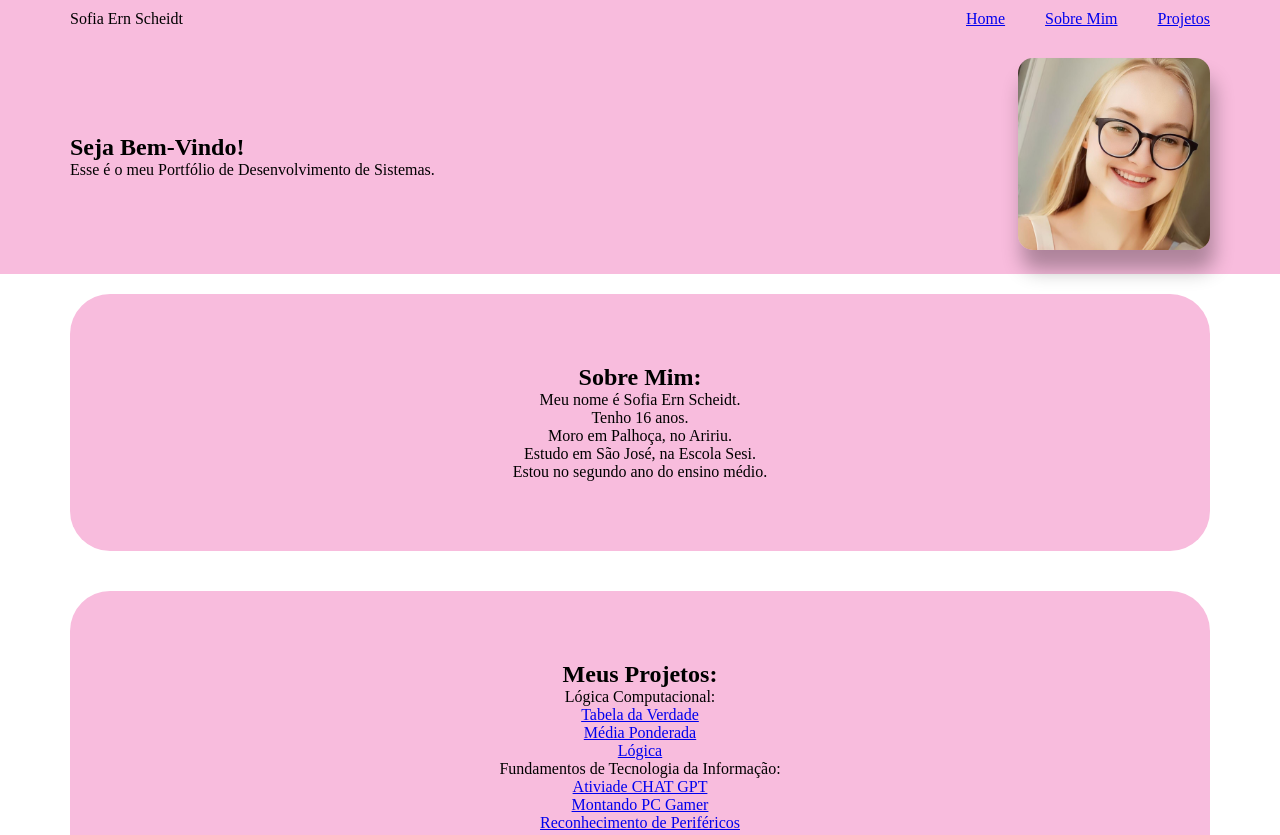
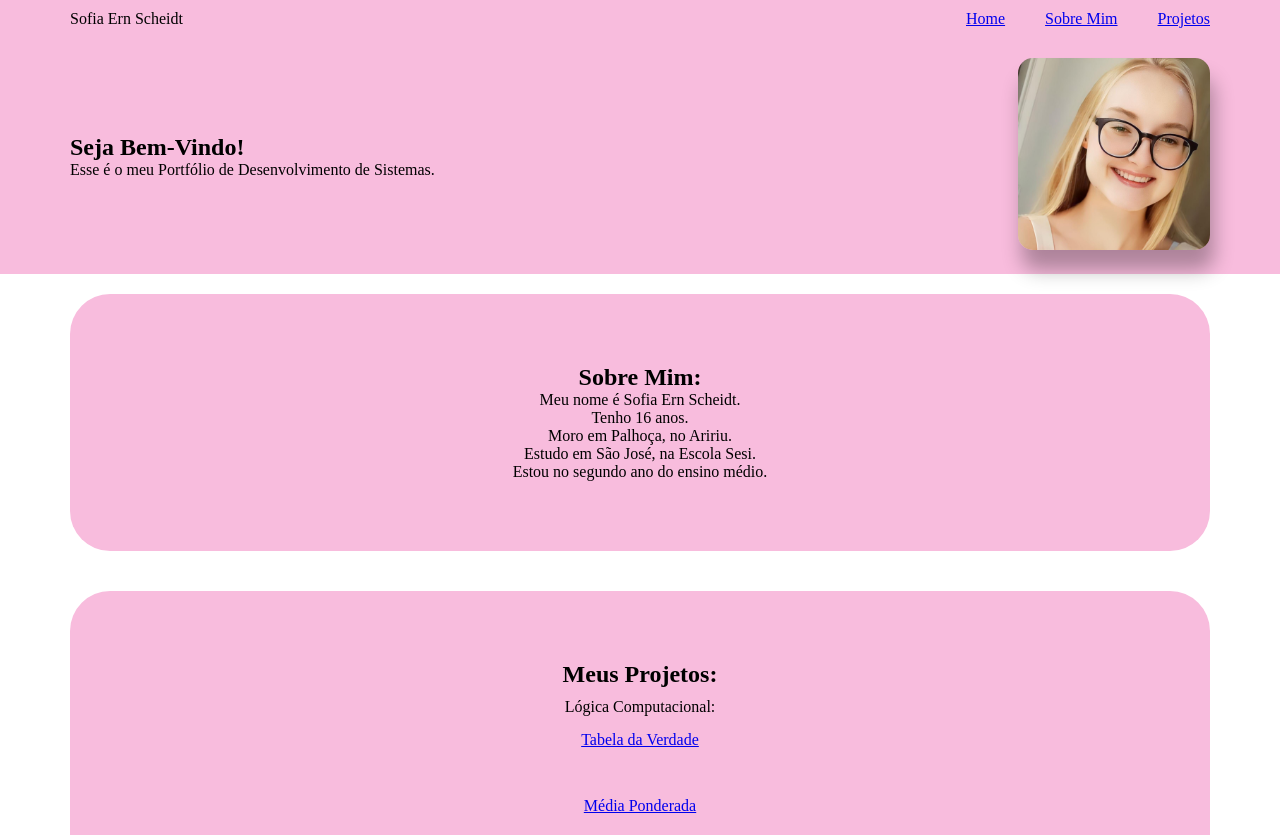
Before and after one commit to SofiaErnScheidt/Portf-lio_Sofia, a plain HTML site: page index.html in a window 1280 px wide. Shown: the top 835 px of the page. Drawn offline with Linux system fonts and the light colour scheme.

Commit message:
mensagem

```diff
--- a/style.css
+++ b/style.css
@@ -46,3 +46,10 @@ ul li{
     padding: 70px;
     border-radius: 40px;
 }
+.projeto{
+    background-color: rgb(248, 188, 221);
+    padding: 10px;
+    display: flex;
+    flex-direction: column;
+    gap: 15px;
+}
```
